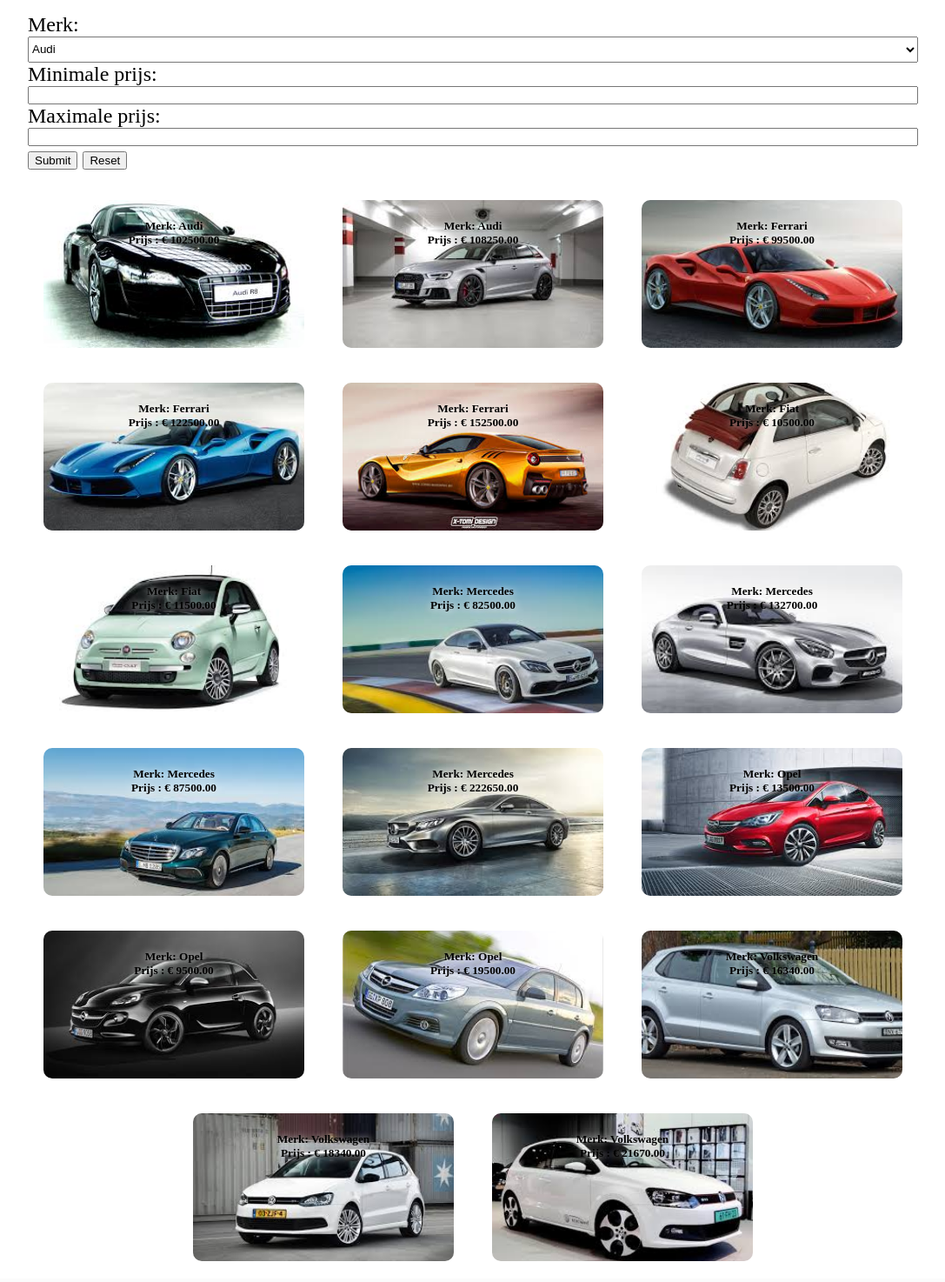
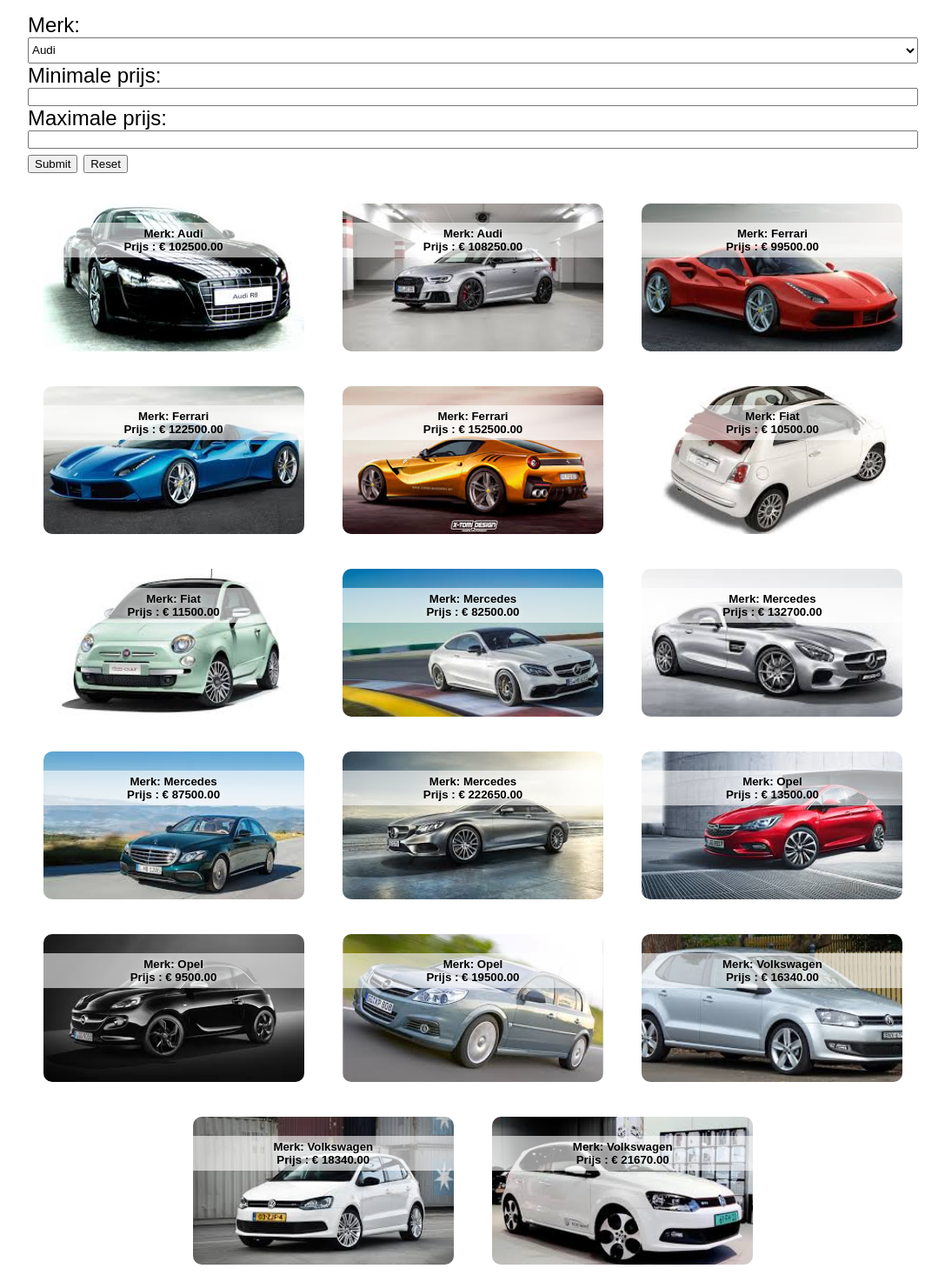
Before and after one commit to DylanEckhart/PHP, a PHP site: page / in a window 1280 px wide. Shown: the part 165-1639 px from the top of the page at 87% size, without its empty margins (96-1183 px from the left). Before the commit the page ends 1615 px from the top, so only its background shows below. Run offline with PHP 8.4, Linux system fonts and the light colour scheme.

Commit message:
Version 8.16

```diff
--- a/Hoofdstuk 8/Opdracht 3/style.css
+++ b/Hoofdstuk 8/Opdracht 3/style.css
@@ -1,5 +1,6 @@
 body {
     margin: 0;
+    font-family: Arial;
 }
 
 #wrapper {
@@ -37,3 +38,8 @@
     background-position:center center;
     background-size:cover;
 }
+
+h5 {
+    background-color: rgba(255, 255, 255, 0.6);;
+    padding:5px;
+}
```
